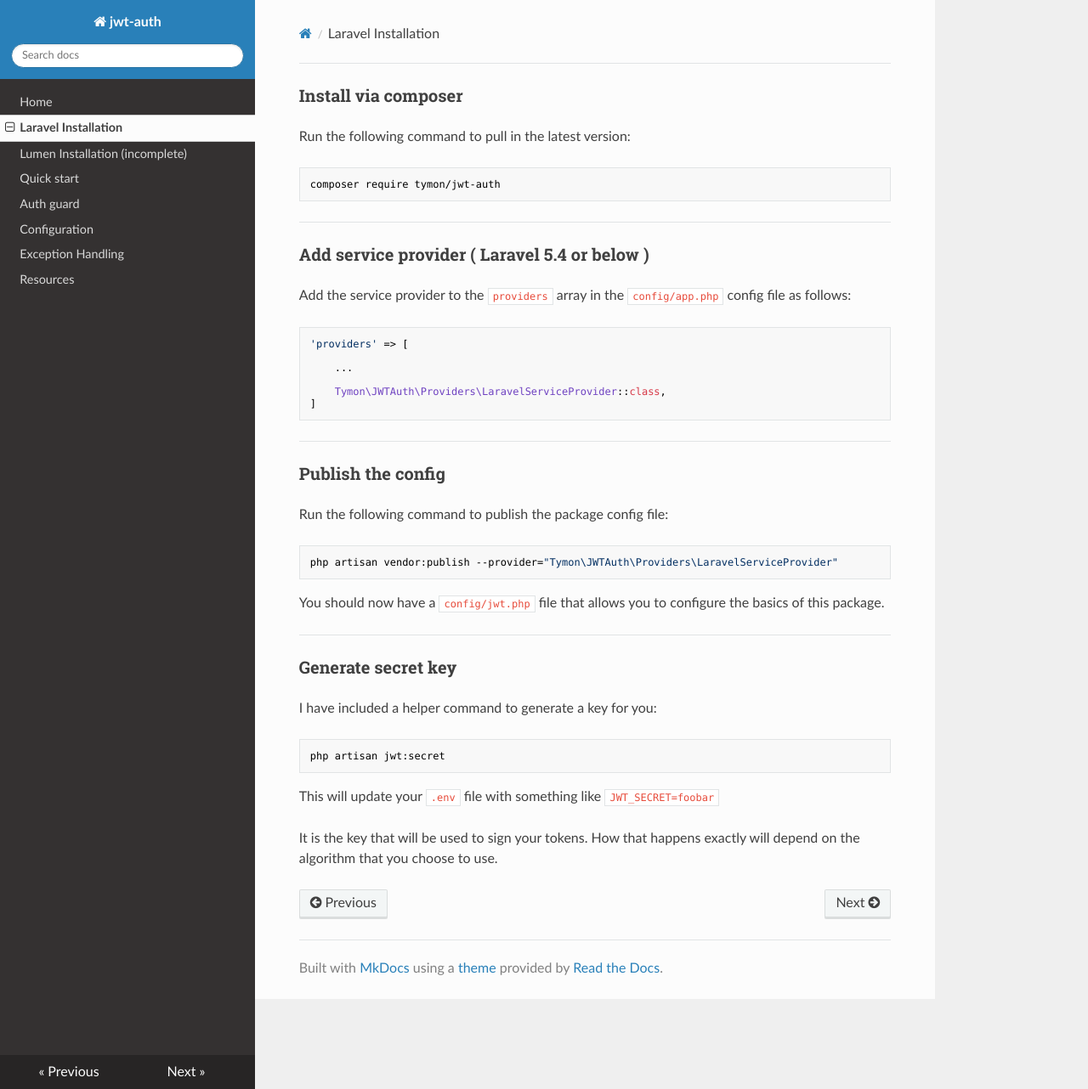
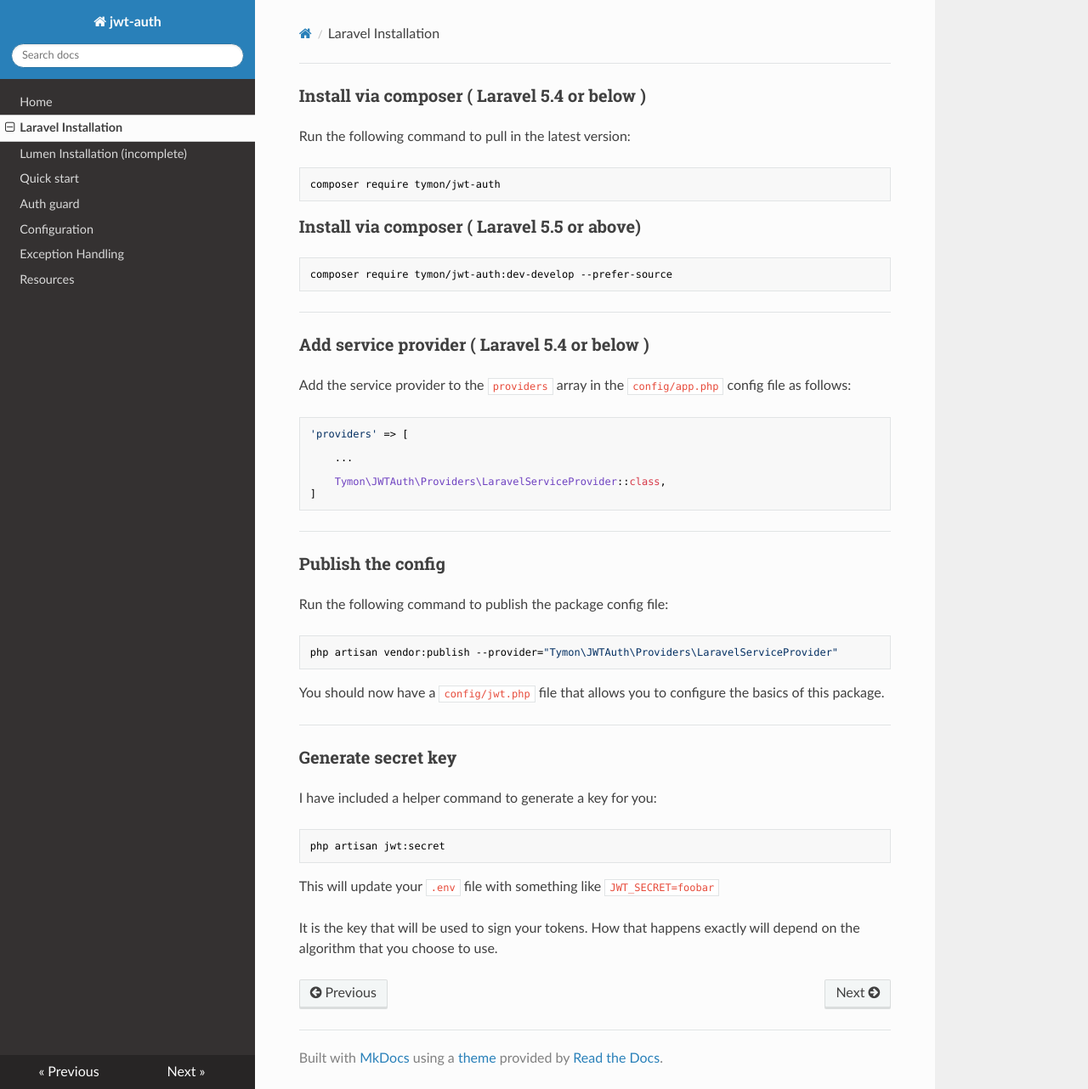
Before and after one commit to tymondesigns/jwt-auth, an MkDocs documentation site: the page built from docs/laravel-installation.md, in a window 1280 px wide and 1282 px high. Shown: the whole window at 85% size. Built offline with MkDocs 1.6.1, drawn with Linux system fonts in a browser that asks for light colours; nearby versions of some CDN libraries; old or Windows-style settings are respelled for this version of MkDocs.

Commit message:
Adding installation guide for laravel 5.5+
Installation guide for laravel 5.5+ is added.

````diff
--- a/docs/laravel-installation.md
+++ b/docs/laravel-installation.md
@@ -1,4 +1,4 @@
-### Install via composer
+### Install via composer ( Laravel 5.4 or below )
 
 Run the following command to pull in the latest version:
 
@@ -6,6 +6,10 @@ Run the following command to pull in the latest version:
 composer require tymon/jwt-auth
 ```
 
+### Install via composer ( Laravel 5.5 or above)
+```bash
+composer require tymon/jwt-auth:dev-develop --prefer-source
+```
 -------------------------------------------------------------------------------
 
 ### Add service provider ( Laravel 5.4 or below )
````
